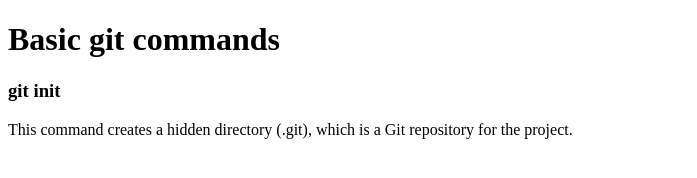
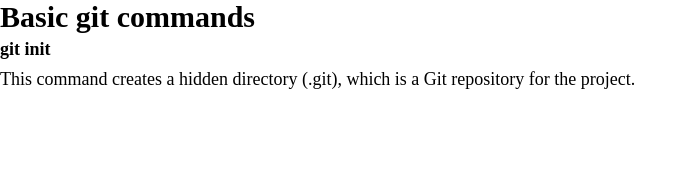
Before and after one commit to IanGathuita/git-basics, a plain HTML site: page index.html in a window 1280 px wide. Shown: the whole page, without its empty margins (0-697 px from the left). Drawn offline with Linux system fonts and the light colour scheme.

Commit message:
Added some styles in a styles.css file in the 'stylesBranch' branch

```diff
--- a/index.html
+++ b/index.html
@@ -2,6 +2,7 @@
 <html>
 <head>
 	<title>Git basics</title>
+	<link rel="stylesheet" type="text/css" href="./styles.css">
 </head>
 <body>
 	<h1>Basic git commands</h1>
--- /dev/null
+++ b/styles.css
@@ -0,0 +1,17 @@
+*{
+    margin: 0;
+    padding: 0;
+}
+h1{
+    font-size: 30px;
+    line-height: 34px;
+}
+h3{
+    font-size: 18px;
+    line-height: 30px;
+    font-weight: bold;
+}
+p{
+    font-size: 18px;
+    line-height: 30px;
+}
```
